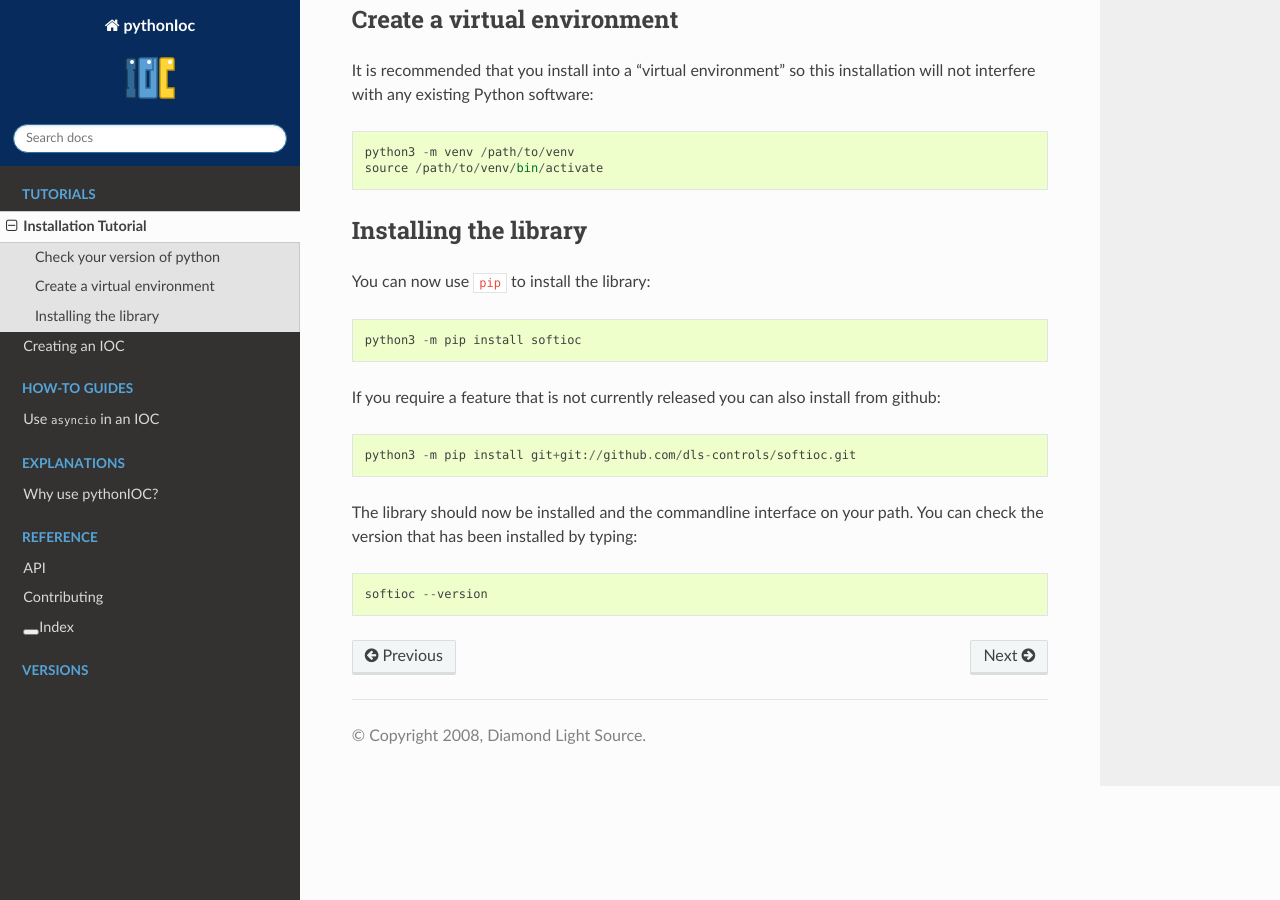
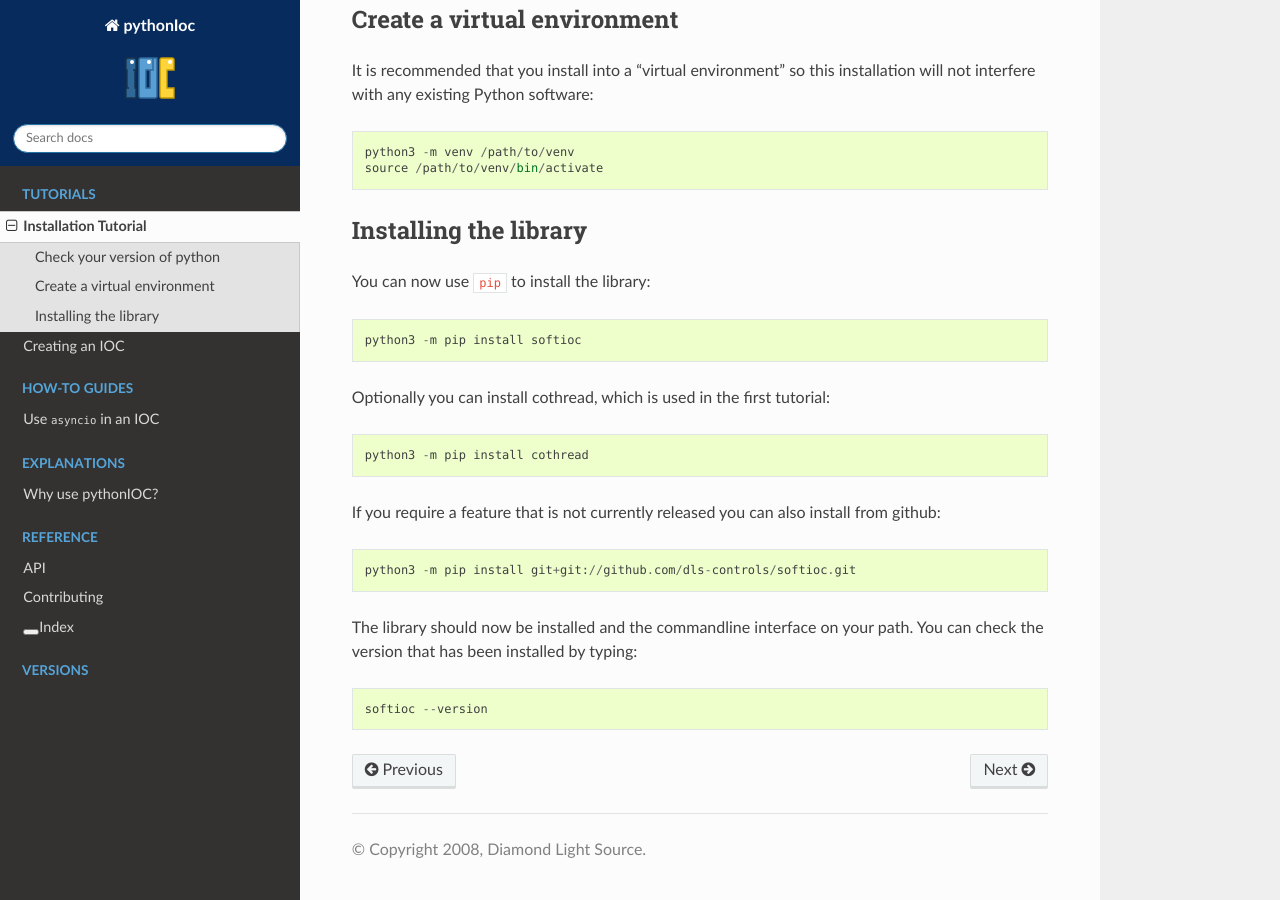
Before and after one commit to DiamondLightSource/pythonSoftIOC, a Sphinx documentation site: the page built from docs/tutorials/installation.rst, in a window 1280 px wide and 900 px high, scrolled down 502 px. Built offline with Sphinx 7.4.7 and the Read the Docs theme 2.0.0, drawn with Linux system fonts in a browser that asks for light colours; the version number could not be read and is left out.

Commit message:
Docs tweaks

```diff
--- a/CONTRIBUTING.rst
+++ b/CONTRIBUTING.rst
@@ -17,6 +17,8 @@ To get the source source code and run the unit tests, run::
 
     $ git clone git://github.com/dls-controls/pythonIoc.git
     $ cd pythonIoc
+    $ git submodule init
+    $ git submodule update
     $ pipenv install --dev
     $ pipenv run tests
 
--- a/docs/tutorials/installation.rst
+++ b/docs/tutorials/installation.rst
@@ -35,6 +35,10 @@ You can now use ``pip`` to install the library::
 
     python3 -m pip install softioc
 
+Optionally you can install cothread, which is used in the first tutorial::
+
+    python3 -m pip install cothread
+
 If you require a feature that is not currently released you can also install
 from github::
 
```
Also changed, not shown: 1 other file.
